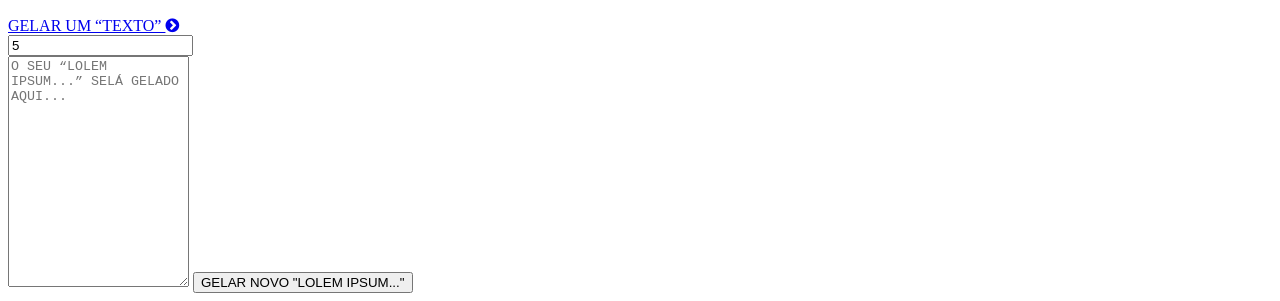
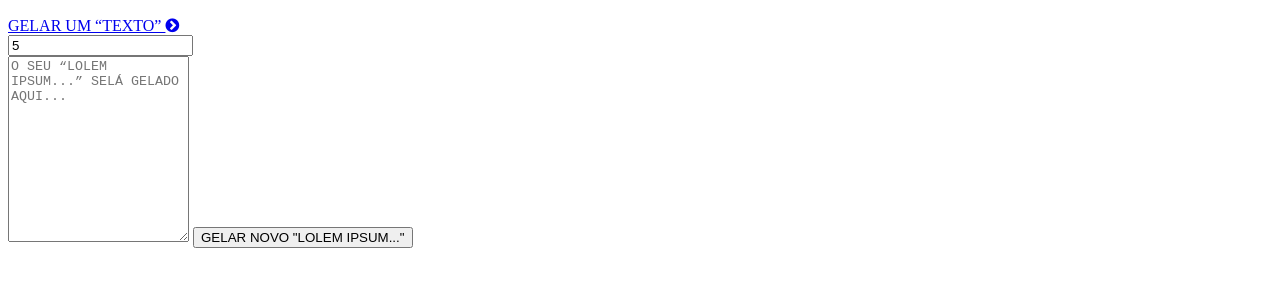
Before and after one commit to theuves-projects/lolem-ipsum, a website: page index.html in a window 1280 px wide. Shown: the part 2261-2562 px from the top of the page. After the commit the page ends 2517 px from the top, so only its background shows below. Drawn offline with Linux system fonts and the light colour scheme; a web font is replaced by a local one.

```diff
--- a/index.html
+++ b/index.html
@@ -39,7 +39,7 @@
           <input id="paragraphs" class="input" type="number" value="5" title="PARÁGRAFO" placeholder="PALÁGLAFOS...">
         </div>
 
-        <textarea id="text" class="textarea" rows="15" spellcheck="false" title="TEXTO GERADO" placeholder="O SEU “LOLEM IPSUM...” SELÁ GELADO AQUI..."></textarea>
+        <textarea id="text" class="textarea" rows="12" spellcheck="false" title="TEXTO GERADO" placeholder="O SEU “LOLEM IPSUM...” SELÁ GELADO AQUI..."></textarea>
 
         <button id="generate" class="button fullwidth" title="GERAR TEXTO">GELAR NOVO "LOLEM IPSUM..."</button>
       </div>
```
